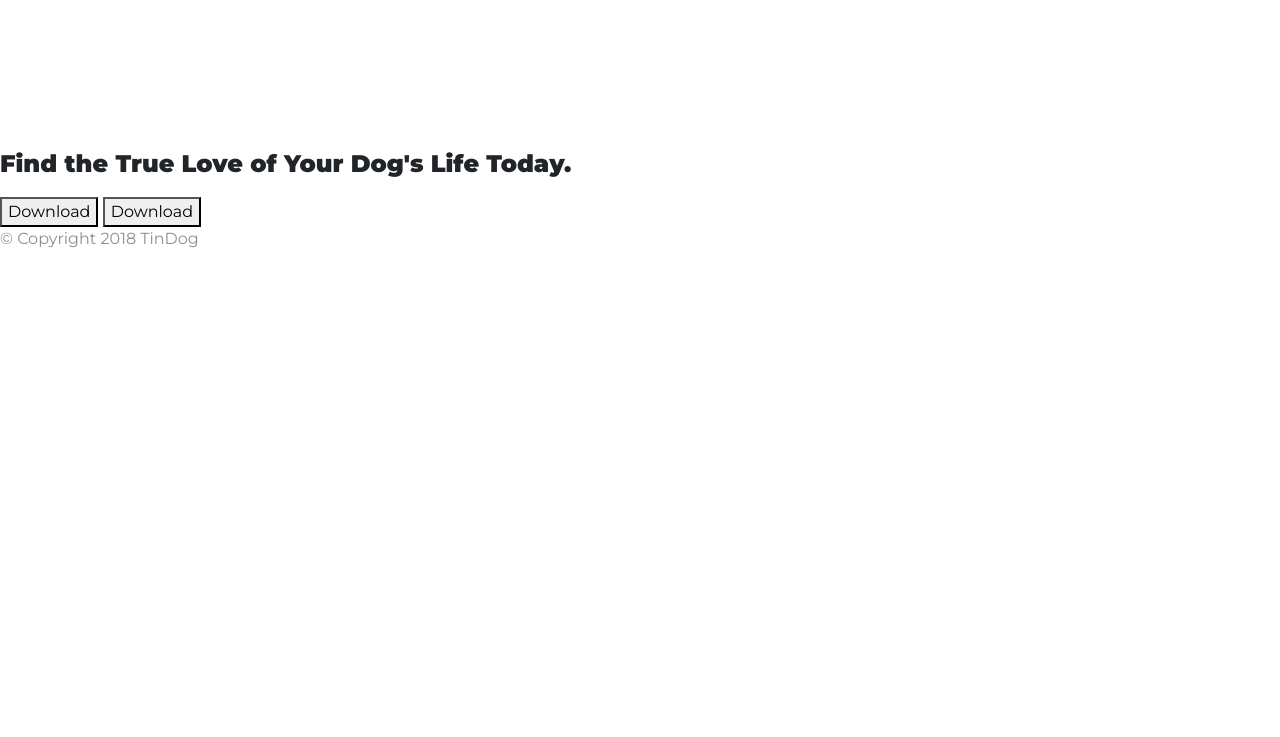
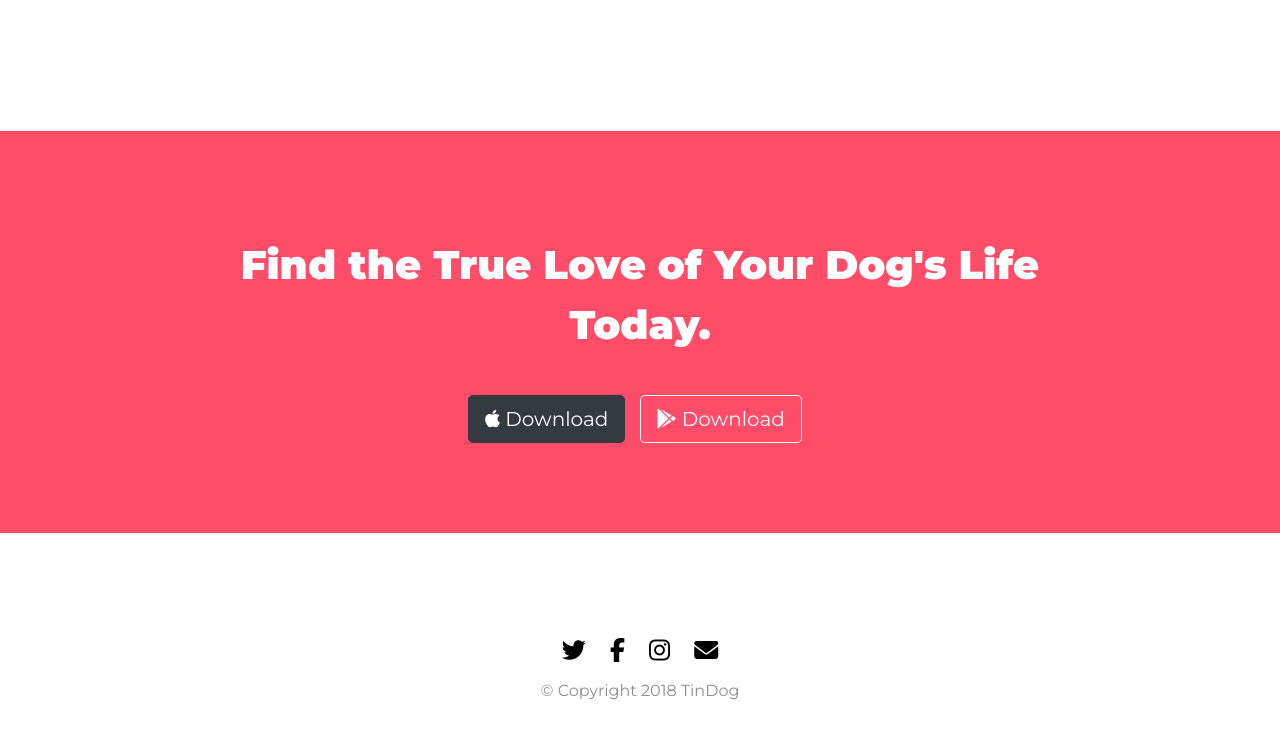
Before and after one commit to mbharti321/TinDog, a plain HTML site: page index.html in a window 1280 px wide. Shown: the part 2098-2835 px from the top of the page. Before the commit the page ends 2365 px from the top, so only its background shows below. Drawn offline with nearby package versions, Linux system fonts and the light colour scheme.

Commit message:
style CTA and footer

```diff
--- a/css/styles.css
+++ b/css/styles.css
@@ -118,3 +118,51 @@ p{
 .pricing-column{
     padding: 3% 2%;
 }
+
+
+/* Media Query */
+
+@media (max-width: 1028px){
+    #title{
+        text-align: center;
+    }
+    .title-img{
+        position: static;
+        transform: rotate(0);
+        margin-top: 5%;
+    }
+}
+
+
+/* call to action */
+#cta{
+    padding: 7% 15%;
+    background-color: #ff4c68;
+    text-align: center;
+
+}
+
+#cta h3{
+    font-family: 'Montserrat';
+    font-size: 2.5rem;
+    font-weight: bold;
+    color: #ffffff;
+}
+
+/* footer */
+
+#footer{
+    background-color: #ffffff;
+    text-align: center;
+    padding: 7% 15% 7%;
+}
+
+.social-media .icon{
+    display: inline-block;
+    margin: 10px;
+    font-size: 1.5rem;
+}
+
+.social-media .icon a{
+    color: #000;
+}
--- a/index.html
+++ b/index.html
@@ -219,8 +219,8 @@
   <section id="cta">
 
     <h3>Find the True Love of Your Dog's Life Today.</h3>
-    <button type="button">Download</button>
-    <button type="button">Download</button>
+    <button type="button" class="btn btn-dark btn-lg download-btn"><i class="fab fa-apple"></i> Download</button>
+    <button type="button" class="btn btn-lg btn-outline-light download-btn"><i class="fab fa-google-play"></i> Download</button>
 
   </section>
 
@@ -228,7 +228,12 @@
   <!-- Footer -->
 
   <footer id="footer">
-
+    <div class="social-media">
+      <div class="icon"><a href="https://twitter.com/_manishbharti"><i class="fab fa-twitter"></i></a></div>
+      <div class="icon"><a href="https://www.facebook.com/profile.php?id=100057701161384"><i class="fab fa-facebook-f"></i></a></div>
+      <div class="icon"><a href="https://www.instagram.com/_manishbharti/"><i class="fab fa-instagram"></i></a></div>
+      <div class="icon"><a href="mailto:mbharti321@gmail.com"><i class="fas fa-envelope"></i></a></div>
+    </div>
     <p>© Copyright 2018 TinDog</p>
 
   </footer>
```
